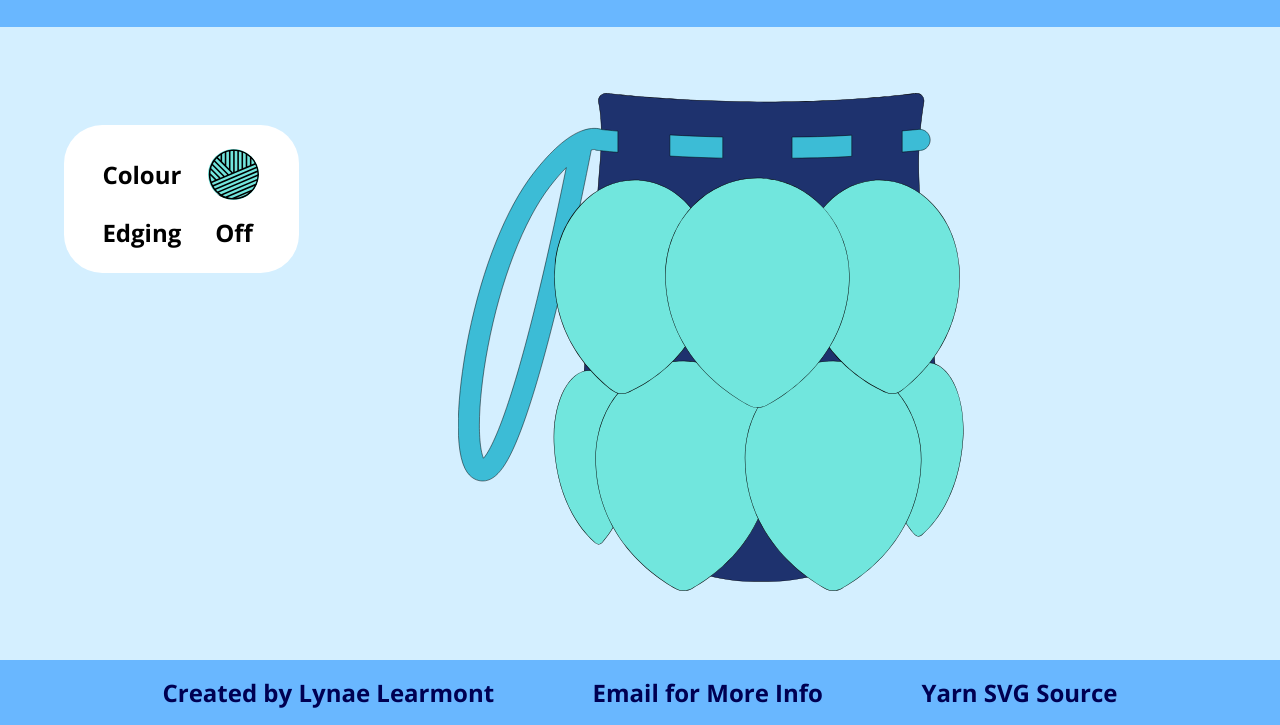
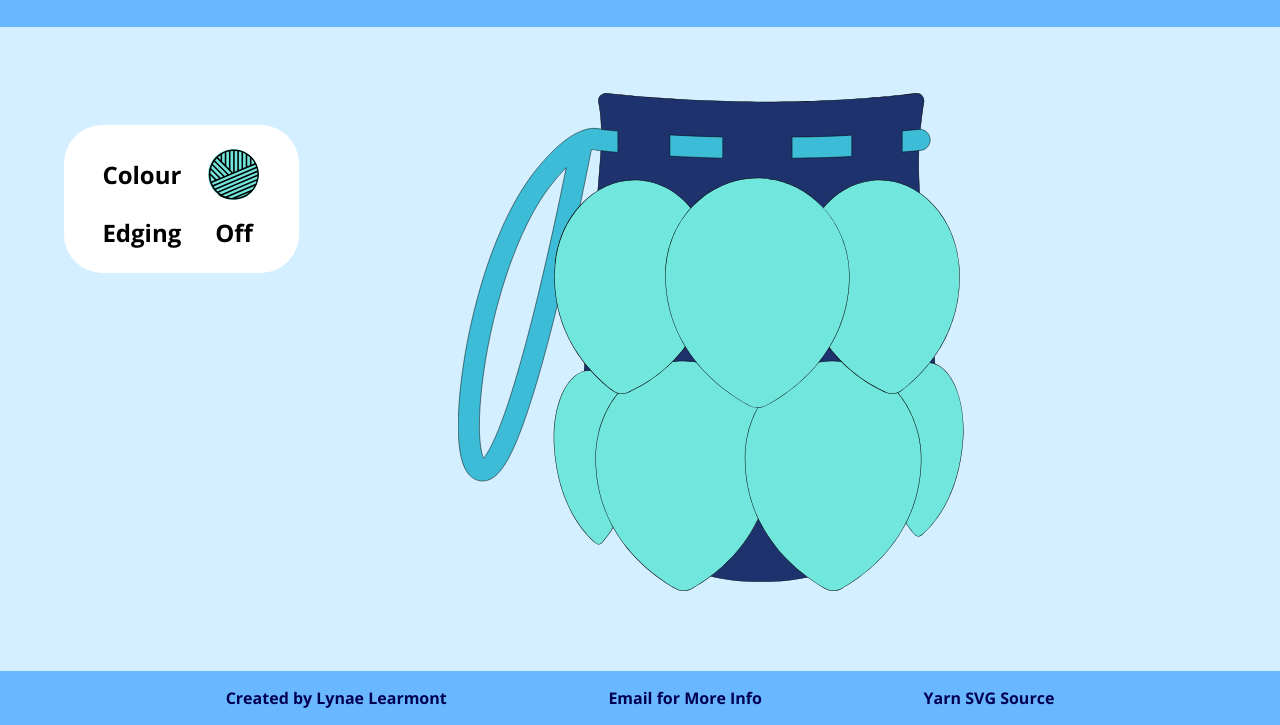
Before and after one commit to llearmont/CrochetBagColourPicker, a plain HTML site: page index.html in a window 1280 px wide. Shown: the part 75-800 px from the top of the page. Drawn offline with nearby package versions, Linux system fonts and the light colour scheme.

Commit message:
changing font size

```diff
--- a/css/style.css
+++ b/css/style.css
@@ -73,7 +73,7 @@ h1 {
 
 h2 {
   font-family: 'Open Sans', sans-serif;
-  font-size: 3vh;
+  font-size: 2vh;
   margin: 0;
 }
 
```
